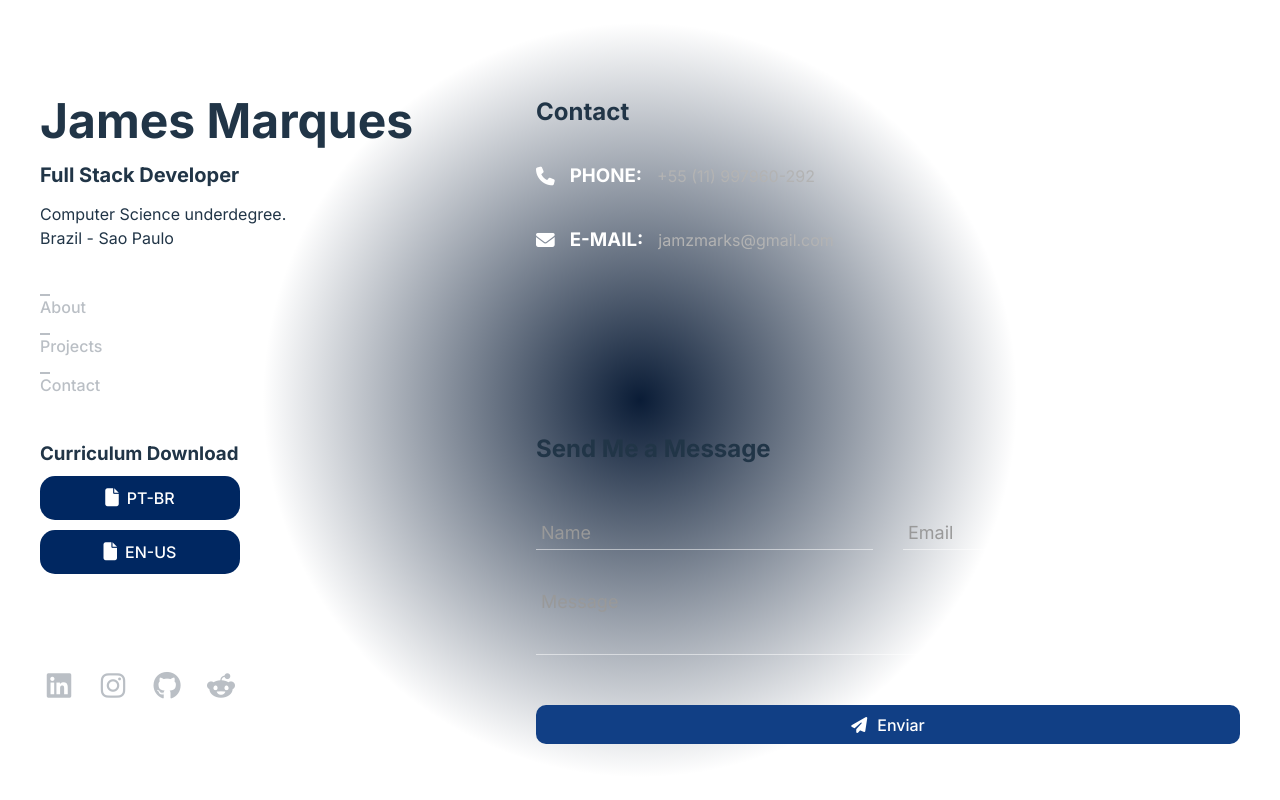
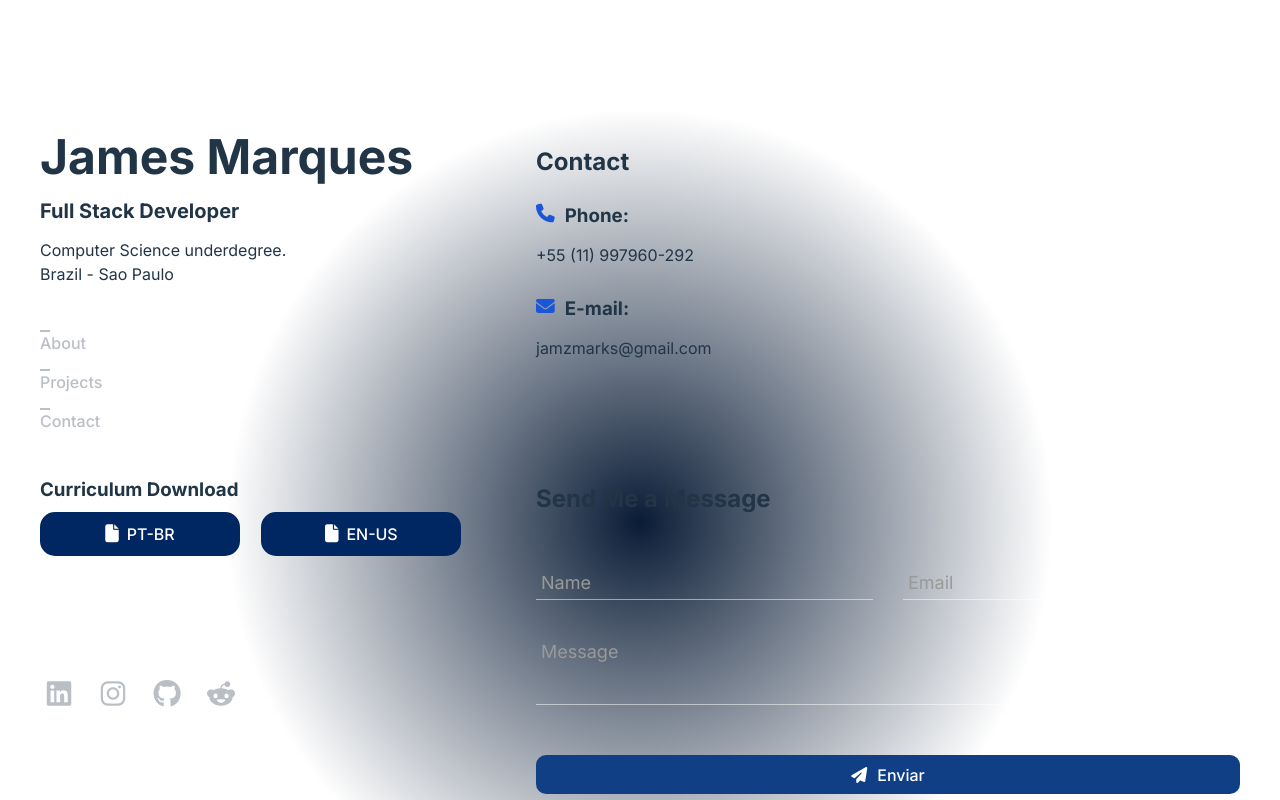
Before and after one commit to JamzMarks/Portfolio, a React (Vite) app: page /contact in a window 1280 px wide. Shown: the top 800 px of the page. Built offline with nearby package versions, Linux system fonts and the light colour scheme.

Commit message:
responsive working

```diff
--- a/src/App.css
+++ b/src/App.css
@@ -1,40 +1,61 @@
 #root {
   margin: 0 auto;
   text-align: center;
-
-  --header-height: 100px;
-  --footer-height: 150px;
 }
 
 .App {
   width: 100%;
   max-width: 1240px;
-  margin: 0 auto;
-  height: 100vh;
-  display: flex; /* Define layout em colunas */
-  overflow: hidden;
+  display: flex;
+  flex-direction: column;
 }
 
 .infos {
+  width: 100%;
+  display: flex;
+  flex-direction: column;
+  gap: 15px;
+  padding: 0 40px;
+}
+
+.content-main {
+  width: 100%;
+  padding: 0 40px;
+  display: flex;
+  flex-direction: column;
+  gap: 100px;
+  justify-content: center;
+}
+
+
+@media (min-width: 768px) {
+  .App {
+    margin: 0 auto;
+    flex-direction: row;
+    overflow: hidden;
+    position: relative;
+  }
+  .infos {
     width: 40%;
     height: 100vh;
-  position: sticky;
+
+    position: absolute;
     top: 0;
+    left: 0;
     display: flex;
     flex-direction: column;
     gap: 15px;
     padding-left: 20px;
+
   }
-
   .content-main {
     width: 60%;
-  height: 100vh;
+    margin-left: 40%;
+    padding: 0 20px;
     overflow-y: auto;
-  padding: 0 20px;
-  display: flex;
-  flex-direction: column;
-  gap: 100px;
-  justify-content: space-between;
+    .about, .projects, .contact-Section{
+      margin-top: 150px;
+    }
   }
   .content-main::-webkit-scrollbar {
     width: 0;
@@ -44,6 +65,4 @@
   .content-main {
     scrollbar-width: none;
   }
-.content-main:first-child{
-  margin-top: 100px;
 }
--- a/src/components/cards/jobCard/jobCard.scss
+++ b/src/components/cards/jobCard/jobCard.scss
@@ -1,8 +1,6 @@
 .jobCard{
     border-radius: 5px;
     cursor: pointer;
-    display: grid;
-    grid-template-columns: 20% 1fr;
     text-align: left;
     gap: 20px;
     max-width: 655px;
@@ -13,7 +11,7 @@
     }
     .info{
         display: grid;
-        gap: 10px;
+        grid-template-rows: auto auto;
         .title .job{
             font-size: 18px;
             span {
@@ -44,6 +42,21 @@
     }
 
 }.jobCard:hover{
-    background-color: #3688cc13; /* Azul escuro */
-    // box-shadow: rgba(255, 255, 255, 0.12) 0px 2px 4px 0px, rgba(255, 255, 255, 0.32) 0px 2px 16px 0px;
+    background-color: #3688cc13;
+
 }
+
+@media (min-width: 768px) {
+    .jobCard{
+       display: grid;
+       grid-template-columns: 20% 1fr;
+       gap: 20px;
+       .info{
+        display: grid;
+        gap: 10px;
+        .title .job{
+            font-size: 18px;
+        }
+    }
+    }
+}
--- a/src/components/footer/footer.scss
+++ b/src/components/footer/footer.scss
@@ -8,6 +8,7 @@
         padding: 0 20px;
         display: grid;
         height: 150px;
+        text-wrap: balance;
     }
 
 }
--- a/src/components/infos/infos.jsx
+++ b/src/components/infos/infos.jsx
@@ -26,12 +26,15 @@ const Infos = () => {
             </nav>
             <div className="curriculo">
                 <h3>Curriculum Download</h3>
-                <a href="public/assets/documents/cvPt.pdf" className="downBtn">
-                    <i className="fa-solid fa-file"></i> PT-BR
-                </a>
-                <a href="public/assets/documents/cvEn.pdf" className="downBtn">
-                    <i className="fa-solid fa-file"></i> EN-US
-                </a>
+                <div className="downloadBtns">
+                  <a href="/assets/documents/cvPt.pdf" className="downBtn">
+                      <i className="fa-solid fa-file"></i> PT-BR
+                  </a>
+                  <a href="/assets/documents/cvEn.pdf" className="downBtn">
+                      <i className="fa-solid fa-file"></i> EN-US
+                  </a>
+                </div>
+
 
             </div>
         </div>
--- a/src/components/infos/infos.scss
+++ b/src/components/infos/infos.scss
@@ -1,8 +1,6 @@
 
 
 .info-wrapper{
-    height: 100%;
-    margin: 20% 0;
     text-align: left;
     display: flex;
     flex-direction: column;
@@ -14,6 +12,7 @@
         display: flex;
         flex-direction: column;
         gap: 45px;
+        margin-top: 10%;
         .details-wrapper{
             display: flex;
             flex-direction: column;
@@ -34,6 +33,11 @@
             display: flex;
             flex-direction: column;
             gap:10px;
+            .downloadBtns{
+                display: grid;
+                grid-template-columns: auto auto;
+                gap: 10px;
+            }
             .downBtn{
                 display: flex;
                 align-items: center;
@@ -97,9 +101,10 @@
         display: flex;
         flex-direction: row;
         gap: 16px;
-        justify-content: start;
-
+        justify-content: space-evenly;
         list-style: none;
+        margin-bottom: 50px;
+        margin-top: 30px;
 
         .social{
             min-width: 38px;
@@ -120,3 +125,39 @@
         }
     }
 }
+
+@media (min-width: 768px) {
+    .info-wrapper{
+        height: 100%;
+        margin: 20% 0;
+        .details{
+
+            .downloadBtns{
+                grid-template-columns: auto;
+                grid-template-rows: auto auto;
+                gap: 10px;
+            }
+            .curriculo{
+                flex-direction: column;
+            }
+            .navigation{
+                .links{
+                    .link{
+                        color: #babfc5;
+                        transition: color 0.2s ease-out, transform 0.2s ease-out;
+                        display: flex;
+                        position: relative;
+                    }
+                }
+            }
+        }
+        .socials{
+            justify-content: start;
+            margin-bottom: 0;
+            margin-top: 0;
+            .social{
+            }
+        }
+
+    }
+}
--- a/src/components/pages/contact/Concomp/socials.jsx
+++ b/src/components/pages/contact/Concomp/socials.jsx
@@ -4,29 +4,17 @@ const Socials = () => {
   return (
     <section className="socials">
         <h2 className="title">Contact</h2>
-      <div className="s_cont">
-        <div className="s_row">
-          <div className="s_title">
+      <div className="social-wrapper">
         <h3>
           <i className="fa-solid fa-phone"></i>Phone:
         </h3>
-          </div>
-          <div className="s_info">
         <p>+55 (11) 997960-292</p>
       </div>
-        </div>
-      </div>
-      <div className="s_cont">
-        <div className="s_row">
-          <div className="s_title">
+      <div className="social-wrapper">
         <h3>
           <i className="fa-solid fa-envelope"></i> E-mail:
         </h3>
-          </div>
-          <div className="s_info">
         <p>jamzmarks@gmail.com</p>
-          </div>
-        </div>
         </div>
     </section>
   );
--- a/src/components/pages/contact/contact.scss
+++ b/src/components/pages/contact/contact.scss
@@ -4,68 +4,30 @@ $mborder: rgb(49, 49, 49);
 
 
 .contact-Section{
-    margin-top: 100px;
     display: grid;
-    grid-template-rows: 1fr 1fr;
-    gap: 30px;
-}
-// Socials
-
+    gap: 80px;
     .socials{
         width: 100%;
         display: flex;
         flex-direction: column;
-    gap: 40px;
+        gap: 30px;
         .title{
             text-align: left;
-
         }
-    .s_cont{
-        width: 100%;
-        align-self: center;
-        .s_row{
+        .social-wrapper{
+            text-align: left;
             display: flex;
-            .s_title,.s_info{
-                text-align: left;
-                padding: 0 15px 0 0;
-            }
-            .s_title{
-                text-transform: uppercase;
-                color: white;
+            flex-direction: column;
+            gap: 15px;
             h3{
                 display: flex;
-                    align-items: center;
-                    gap: 15px;
-                }
-            }
-            .s_info{
-                width: 70%;
-                color: #b3b3b3;
-                ul{
-                    list-style: none;
-                    display: flex;
-                    li{
-
-                        margin: 0 15px 0 0;
-                        a{
-                            color: inherit;
-                            font-size: 22px;
-                            cursor: pointer;
-                            &:hover{
-                                color: #e6e6e6;
-                            }
-                        }
-
+                gap: 10px;
+                i{
+                    color: #1b56d6;
                 }
             }
         }
     }
-    }
-
-}
-
-
-
     // Form
     .contact-Form{
         display: grid;
@@ -171,3 +133,23 @@ $mborder: rgb(49, 49, 49);
             }
         }
     }
+}
+
+
+@media(min-width: 768px) {
+    .contact-Section{
+        display: grid;
+        grid-template-rows: 1fr 1fr;
+        gap: 30px;
+    }
+    .socials{
+        .social-wrapper{
+            flex-direction: row;
+            gap: 15px;
+            h3{
+                display: flex;
+                gap: 30px;
+            }
+        }
+    }
+}
--- a/src/components/pages/home/home.scss
+++ b/src/components/pages/home/home.scss
@@ -1,7 +1,6 @@
 @import '../../variable.scss';
 
 .about{
-    margin-top: 100px;
     display: grid;
     width: 100%;
     align-items: start;
--- a/src/components/pages/projects/projects.jsx
+++ b/src/components/pages/projects/projects.jsx
@@ -7,12 +7,8 @@ const Projects = () => {
 
     useEffect(() => {
         async function getData(){
-            try {
-                const response = await fetchData('projects.json')
-                setProject(response);
-            } catch (error) {
-                console.error("Erro ao carregar os dados:", error);
-            }
+            const response = await fetchData('projects.json')
+            setProject(response);
         }
         getData();
     }, [])
--- a/src/components/pages/projects/projects.scss
+++ b/src/components/pages/projects/projects.scss
@@ -1,5 +1,4 @@
 .projects{
-    margin-top: 100px;
     display: grid;
     gap: 30px;
 }
```
Also changed, not shown: src/components/cards/projectCard/projectCard.scss (line endings or trailing spaces). Lines whose indentation alone changed are shown as unchanged.
